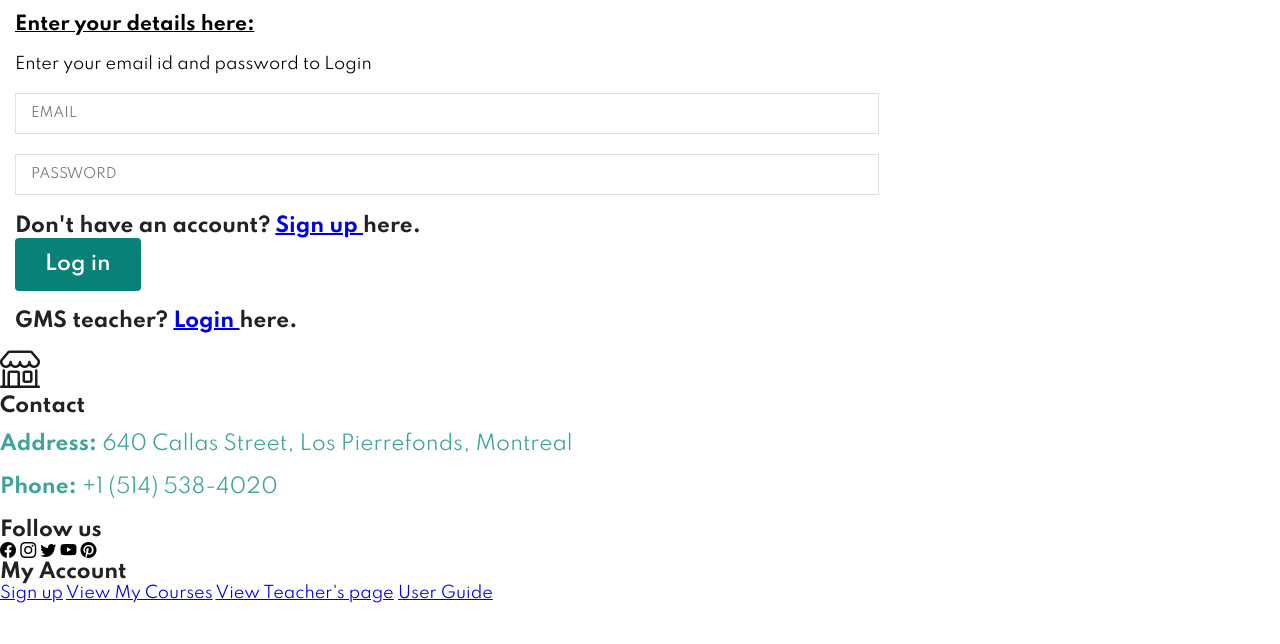
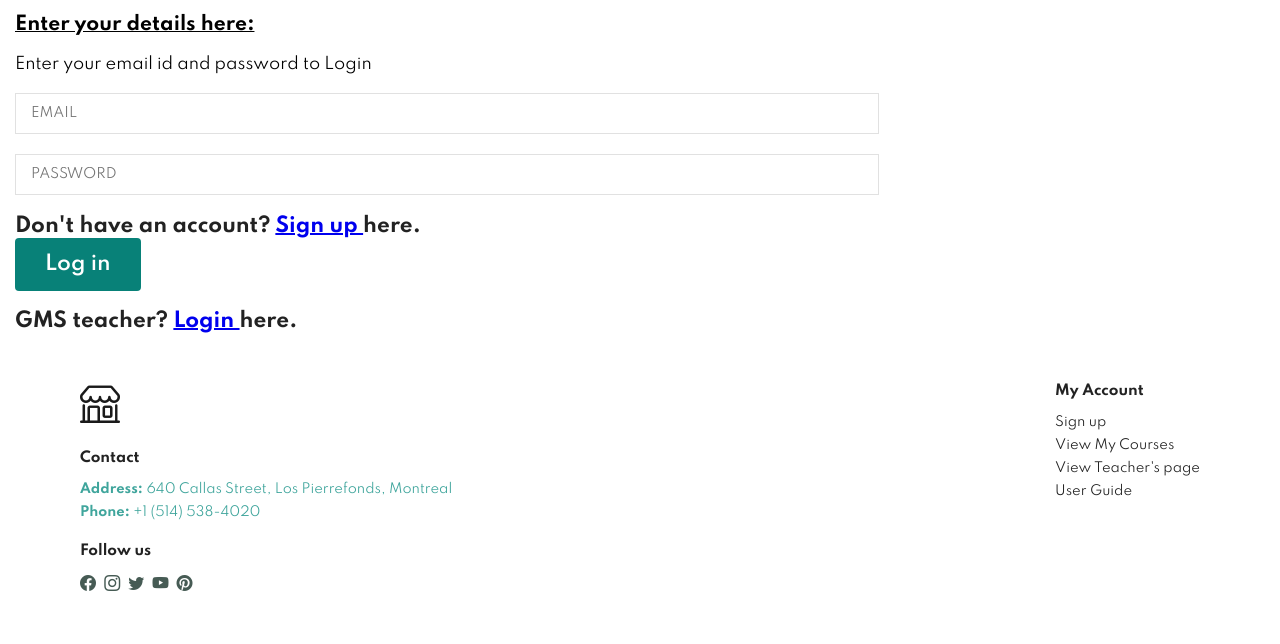
Before and after one commit to vexandmore/SOEN-287-Project-F2022, a PHP site: page /login.html in a window 1280 px wide. Shown: the part 308-952 px from the top of the page. Before the commit the page ends 911 px from the top, so only its background shows below. Run offline with PHP 8.4, Linux system fonts and the light colour scheme.

Commit message:
Updated style sheet (footer)

```diff
--- a/style2.css
+++ b/style2.css
@@ -289,3 +289,64 @@ body{
 	flex-direction: column;
     padding: 15px;
 }
+/*Footer Start*/
+footer{
+    display: flex;
+    flex-wrap: wrap;
+    justify-content: space-between;
+    color: whitesmoke;
+}
+
+footer .col{
+    display: flex;
+    flex-direction: column;
+    align-items: flex-start;
+    margin-bottom: 15px;
+}
+
+footer .bi-shop{
+    margin-bottom: 20px;
+}
+
+footer h4{
+    font-size: 14px;
+    padding-bottom: 15px;
+}
+
+footer p{
+    font-size: 13px;
+    margin: 0 0 8px 0;
+}
+
+footer a{
+    font-size: 13px;
+    text-decoration: none;
+    color: #222;
+    margin: 0 0 8px 0;
+}
+
+footer .follow{
+    margin-top: 15px;
+}
+
+footer .follow i{
+    color: #465b54;
+    padding-right: 4px;
+    cursor: pointer;
+}
+
+footer .follow i:hover,
+footer a:hover{
+    color: #088178;
+}
+
+footer .pay .row i{
+    font-size: 20px;
+}
+.section-p1{
+    padding: 35px 80px;
+}
+
+.section-m1{
+    margin: 40px 0;
+}
```
